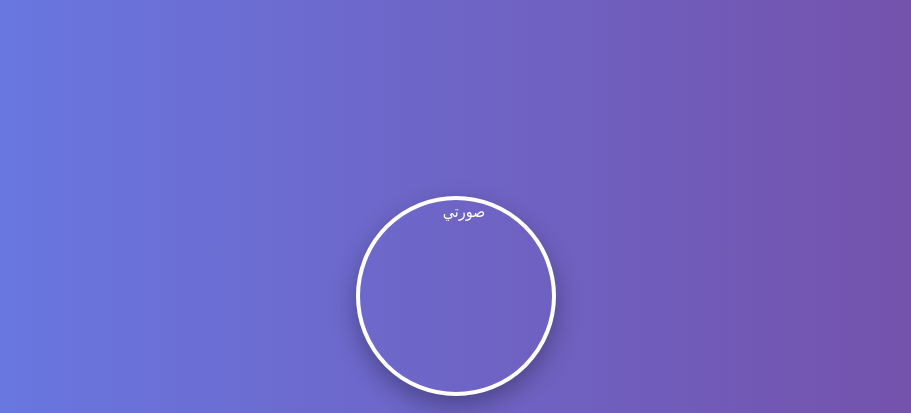
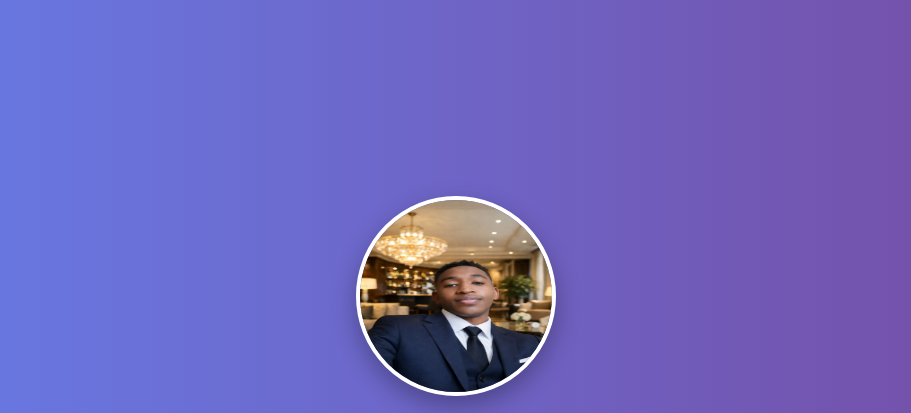
Before and after one commit to jido12359-arch/index, a plain HTML site: page index.html in a window 1280 px wide. Shown: the top 413 px of the page, without its empty margins (184-1095 px from the left). Drawn offline with Linux system fonts and the light colour scheme.

Commit message:
Fix image source path in hero section

```diff
--- a/index.html
+++ b/index.html
@@ -74,7 +74,7 @@
 
 <!-- Hero Section -->
 <div class="hero">
-    <img src="imgi/Pro.jpg" alt="صورتي">
+    <img src="Pro.jpg" alt="صورتي">
     <h1>محمد فواد</h1>
     <p>أنا مطور ومصمم عصري، أعمل على مشاريع ويب وتطبيقات باستخدام HTML, CSS, Python و Flutter. أسعى دائمًا لتقديم حلول رقمية موثوقة وعملية تزيد ثقة العملاء بي.</p>
     <a href="#contact" class="btn">تواصل معي</a>
```
